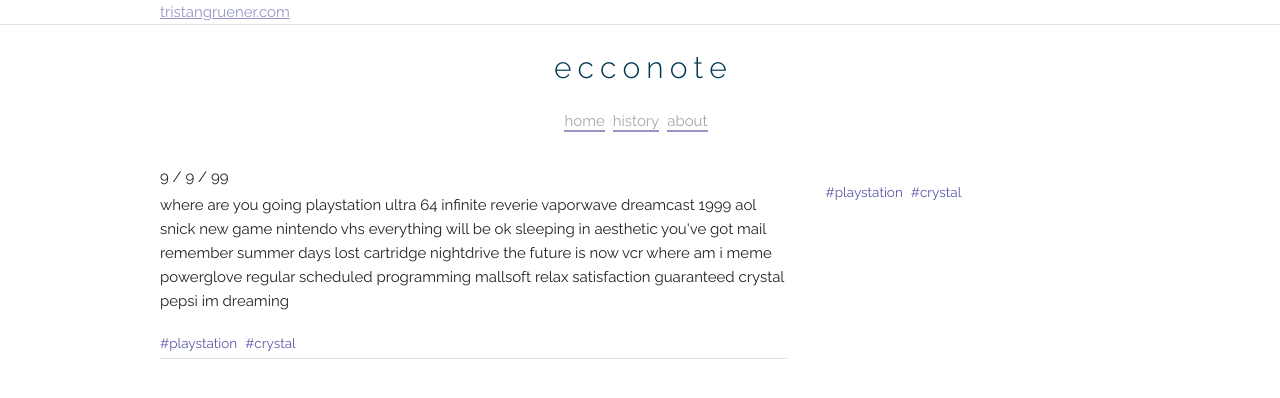
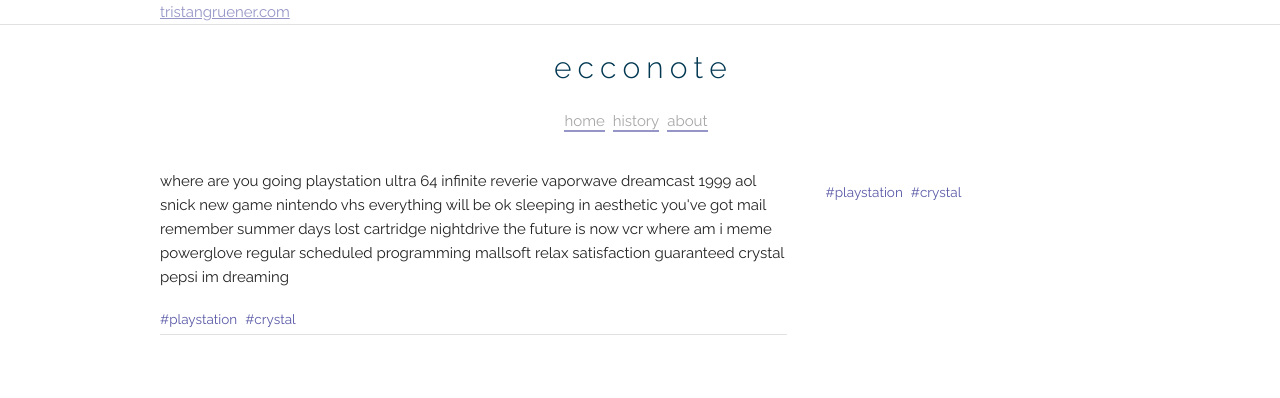
Before and after one commit to TristanAG/tangerine-notes, a React (Create React App) app: page /history in a window 1280 px wide. Shown: the top 398 px of the page. Built offline with nearby package versions, Linux system fonts and the light colour scheme.

Commit message:
redirect and moment working

```diff
--- a/package.json
+++ b/package.json
@@ -3,6 +3,7 @@
   "version": "0.1.0",
   "private": true,
   "dependencies": {
+    "moment": "^2.20.1",
     "node-sass-chokidar": "^0.0.3",
     "npm-run-all": "^4.1.2",
     "react": "^16.2.0",
--- a/src/App.js
+++ b/src/App.js
@@ -1,5 +1,6 @@
 import React from 'react';
 import { BrowserRouter, Route, Link } from 'react-router-dom'
+import Moment from 'moment'
 import About from './components/About'
 import HomepageHeader from './components/HomepageHeader'
 import NoteForm from './components/NoteForm'
@@ -33,10 +34,10 @@
   }
 
   addNote(note, hashWords){
-    console.log('in addNote', note)
     this.setState((prevState) => ({
       notes: prevState.notes.concat({
         id: Math.random(),
+        date: Moment(Date.now()).format('MMM Do, h:mm a'),
         content: note,
         tags: hashWords
       })
--- a/src/components/Note.js
+++ b/src/components/Note.js
@@ -6,7 +6,7 @@
     {
       notes.slice(0).reverse().map((note, index) => (
         <div key={index} className='note-preview'>
-          <p className='date'>9 / 9 / 99</p>
+          <p className='date'><b>{note.date}</b></p>
           <p>{note.content}</p>
           <HashWordList hashedWords={note.tags} />
           <hr />
--- a/src/components/NoteForm.js
+++ b/src/components/NoteForm.js
@@ -1,4 +1,5 @@
 import React from 'react'
+import { Redirect } from 'react-router-dom'
 
 class NoteForm extends React.Component {
   constructor(props){
@@ -11,7 +12,8 @@
 
     this.state = {
       newHashWord: '',
-      hashWords: []
+      hashWords: [],
+      toHistory: false
     }
   }
 
@@ -27,8 +29,10 @@
     const note = e.target.elements.note.value;
     this.props.addNote(note, this.state.hashWords)
     e.target.elements.note.value = ''
+
     this.setState((prevState) => ({
-      hashWords: []
+      hashWords: [],
+      toHistory: true
     }))
   }
 
@@ -59,6 +63,10 @@
   }
 
   render() {
+    if(this.state.toHistory === true){
+      return <Redirect to='/history' />
+    }
+
     return (
       <div>
         <form onSubmit={this.startAddNote}>
```
Also changed, not shown: 1 other file (tests, documents, lock files or other folders).
